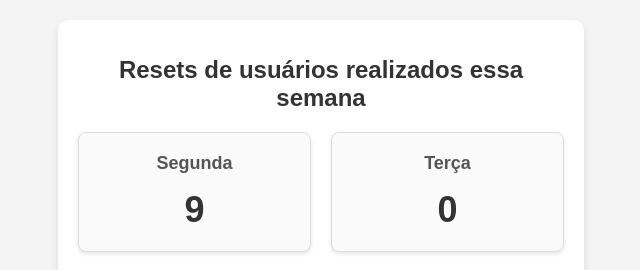
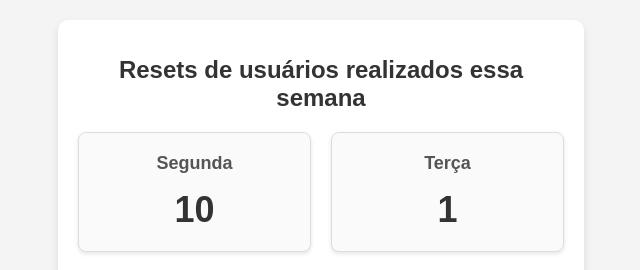
Before and after one commit to xJCPMSx/week-day-reset-counter, a React (Create React App) app: page / in a window 1280 px wide. Shown: the part 114-384 px from the top of the page, without its empty margins (312-952 px from the left). Built offline with nearby package versions, Linux system fonts and the light colour scheme.

Commit message:
update counter

```diff
--- a/src/App.js
+++ b/src/App.js
@@ -5,8 +5,8 @@ import './App.css';
 
 function App() {
   const weekDays = [
-    { day: 'Segunda', number: 9 },
-    { day: 'Terça', number: 0 },
+    { day: 'Segunda', number: 10 },
+    { day: 'Terça', number: 1 },
     { day: 'Quarta', number: 0 },
     { day: 'Quinta', number: 0 },
     { day: 'Sexta', number: 0 },
```
